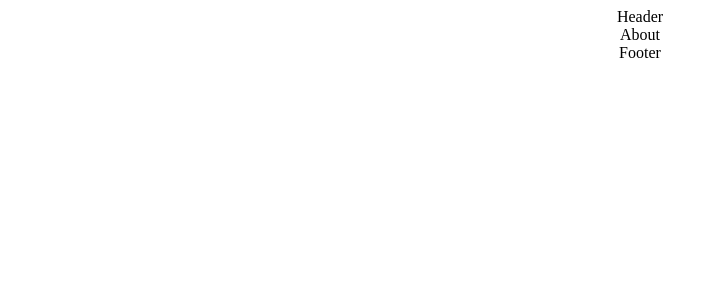
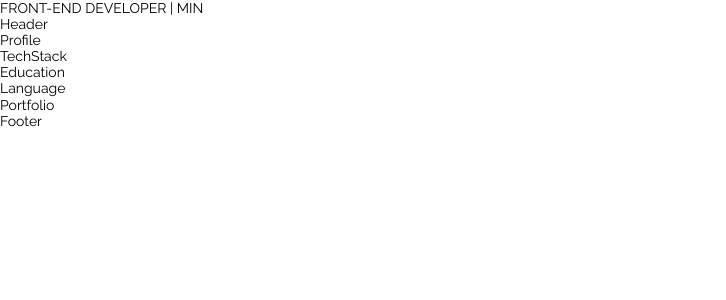
Before and after one commit to codeminnam/portfolio-min, a React (Create React App) app: page / in a window 1280 px wide. Shown: the top 300 px of the page, without its empty margins (0-726 px from the left). Built offline with nearby package versions, Linux system fonts and the light colour scheme.

Commit message:
build: add and set styled components

```diff
--- a/package.json
+++ b/package.json
@@ -10,9 +10,12 @@
     "@types/node": "^12.0.0",
     "@types/react": "^17.0.3",
     "@types/react-dom": "^17.0.2",
+    "@types/styled-components": "^5.1.9",
     "react": "^17.0.1",
     "react-dom": "^17.0.1",
     "react-scripts": "4.0.3",
+    "styled-components": "^5.2.1",
+    "styled-normalize": "^8.0.7",
     "typescript": "^4.1.2",
     "web-vitals": "^1.0.1"
   },
--- a/public/index.html
+++ b/public/index.html
@@ -24,6 +24,11 @@
       work correctly both with client-side routing and a non-root public URL.
       Learn how to configure a non-root public URL by running `npm run build`.
     -->
+    <link rel="preconnect" href="https://fonts.gstatic.com" />
+    <link
+      href="https://fonts.googleapis.com/css2?family=Homemade+Apple&family=Noto+Sans+KR&family=Raleway:wght@300;400;700&display=swap"
+      rel="stylesheet"
+    />
     <title>React App</title>
   </head>
   <body>
--- a/src/App.css
+++ /dev/null
@@ -1,38 +0,0 @@
-.App {
-  text-align: center;
-}
-
-.App-logo {
-  height: 40vmin;
-  pointer-events: none;
-}
-
-@media (prefers-reduced-motion: no-preference) {
-  .App-logo {
-    animation: App-logo-spin infinite 20s linear;
-  }
-}
-
-.App-header {
-  background-color: #282c34;
-  min-height: 100vh;
-  display: flex;
-  flex-direction: column;
-  align-items: center;
-  justify-content: center;
-  font-size: calc(10px + 2vmin);
-  color: white;
-}
-
-.App-link {
-  color: #61dafb;
-}
-
-@keyframes App-logo-spin {
-  from {
-    transform: rotate(0deg);
-  }
-  to {
-    transform: rotate(360deg);
-  }
-}
--- a/src/App.tsx
+++ b/src/App.tsx
@@ -1,14 +1,17 @@
 import React from 'react';
-import './App.css';
+import GlobalStyle from './assets/styles/globalStyles';
 import About from './components/About';
 import Footer from './components/Footer';
 import Header from './components/Header';
+import Portfolio from './components/Portfolio';
 
 const App = () => {
   return (
-    <div className="App">
+    <div>
+      <GlobalStyle />
       <Header />
       <About />
+      <Portfolio />
       <Footer />
     </div>
   );
--- /dev/null
+++ b/src/assets/styles/globalStyles.ts
@@ -0,0 +1,24 @@
+import { createGlobalStyle } from 'styled-components';
+import { normalize } from 'styled-normalize';
+
+const GlobalStyle = createGlobalStyle`
+  ${normalize}
+
+  * {
+    box-sizing: border-box;
+    -webkit-font-smoothing: antialiased;
+    -moz-osx-font-smoothing: grayscale;
+  }
+
+  html,
+  body {
+    overflow: hidden;
+  }
+
+  body{
+    font-family: 'Raleway', 'Noto Sans Korean', 'Apple SD Gothic Neo', 'Noto Sans', 'sans-serif';
+    font-size: 14px;
+  }
+`;
+
+export default GlobalStyle;
--- /dev/null
+++ b/src/assets/styles/styled.d.ts
@@ -0,0 +1,3 @@
+import 'styled-components';
+
+declare module 'styled-components' {}
--- a/src/components/About.tsx
+++ b/src/components/About.tsx
@@ -1,7 +1,18 @@
 import React from 'react';
+import Education from './Education';
+import Language from './Language';
+import Profile from './Profile';
+import TechStack from './TechStack';
 
 const About = () => {
-  return <div>About</div>;
+  return (
+    <>
+      <Profile />
+      <TechStack />
+      <Education />
+      <Language />
+    </>
+  );
 };
 
 export default About;
--- a/src/components/Header.tsx
+++ b/src/components/Header.tsx
@@ -1,7 +1,16 @@
 import React from 'react';
+import styled from 'styled-components';
+
+const HeaderContainer = styled.header``;
+const Logo = styled.div``;
 
 const Header = () => {
-  return <div>Header</div>;
+  return (
+    <HeaderContainer>
+      <Logo>FRONT-END DEVELOPER | MIN</Logo>
+      Header
+    </HeaderContainer>
+  );
 };
 
 export default Header;
```
Also changed, not shown: 1 other file (tests, documents, lock files or other folders).
